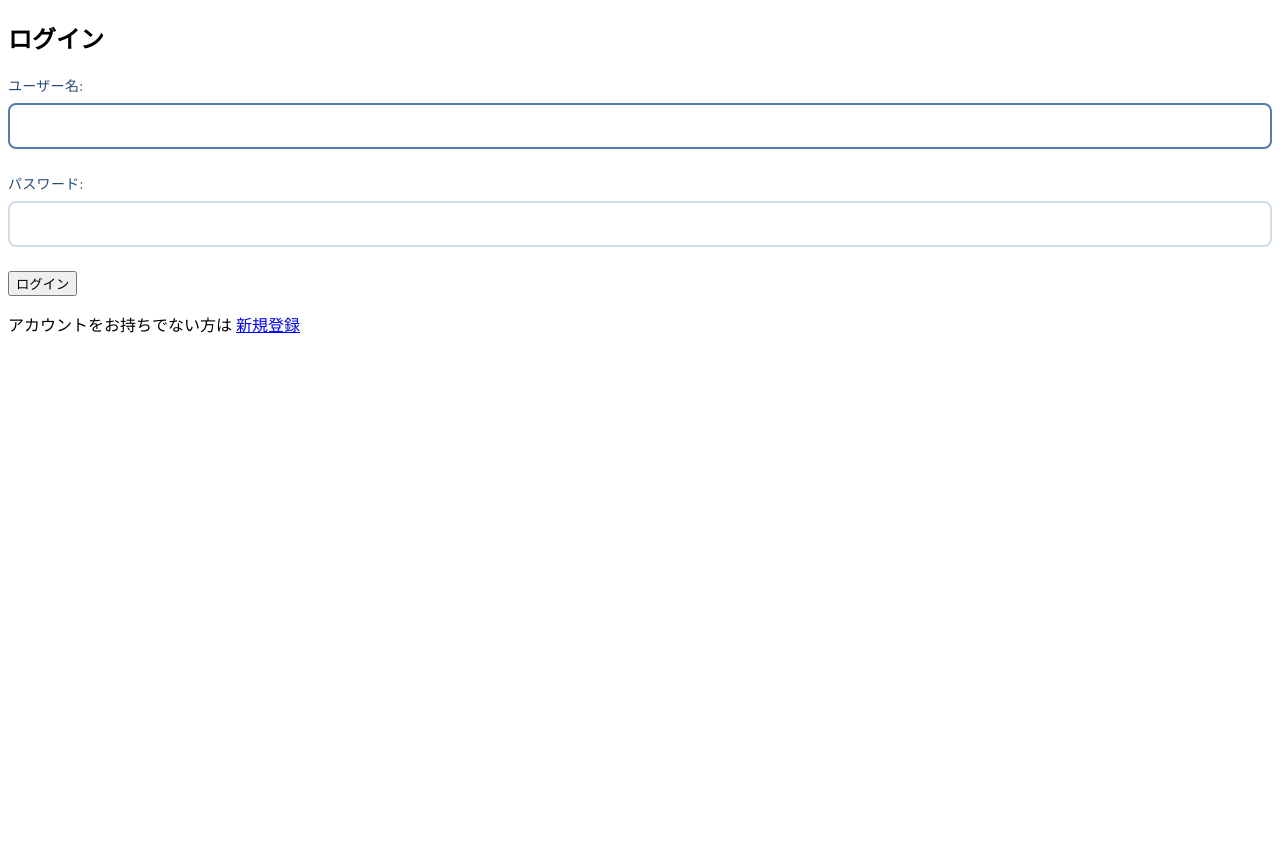
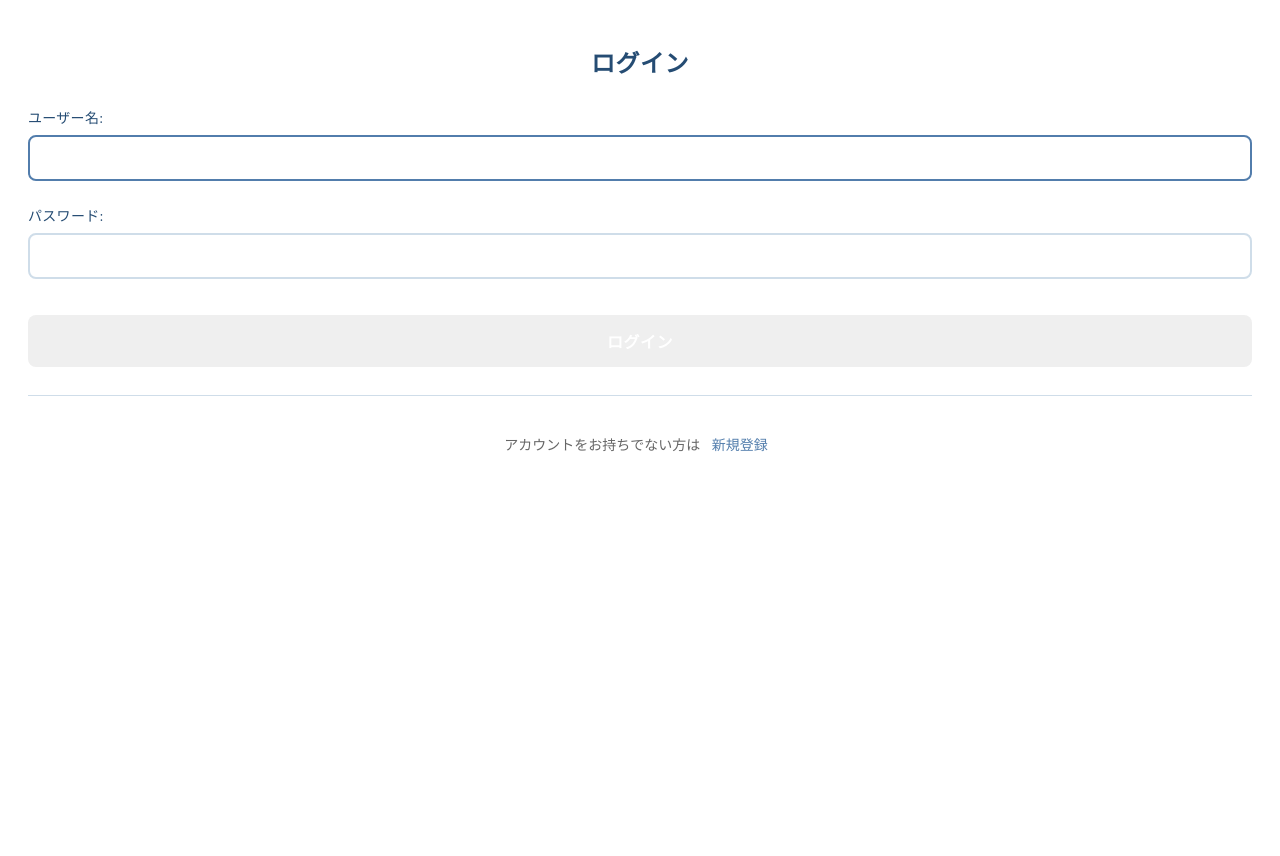
Before and after one commit to Tech-Jam-KDG-2026-Winter/Team-1-Django, a Django app: a page that uses templates/base.html in a window 1280 px wide. Shown: the part 80-936 px from the top of the page. Before the commit the page ends 413 px from the top, so only its background shows below. Run offline with Django 5.2, Linux system fonts and the light colour scheme.

Commit message:
ログイン画面のデザイン実装

```diff
--- a/static/css/style.css
+++ b/static/css/style.css
@@ -71,11 +71,19 @@
 .form-group input[type="password"]:focus{
     outline: none;
     border-color: #527dac;
-    /* box-shadow: ; */
 }
 
 .form-group input[type="text"]::placeholder{
     color: #a0b5c9;
+}
+
+.form-group input[type="checkbox"]{
+    width: 20px;
+    height: 20px;
+    margin-right: 10px;
+    vertical-align: middle;
+    cursor: pointer;
+    accent-color: #527dac;
 }
 
 .btn-submit{
@@ -120,15 +128,6 @@
     color: #254c73;
 }
 
-@media (max-width:375px) {
-    .user-create-container{
-        padding: 20px 16px;
-    }
-
-    .user-create-container h2 {
-        font-size: 22px;
-    }
-}
 .app-header{
     background: #ffffff;
     padding: 16px 20px;
@@ -158,3 +157,87 @@
     height: 32px;
     object-fit: contain;
 }
+.login-container{
+    max-width: 100%;
+    margin: 0;
+    padding: 24px 20px;
+    background: #ffffff;
+    min-height: 100vh;
+
+}
+
+.login-container h2{
+    font-size: 24px;
+    font-weight: 600;
+    color: #254c73;
+    text-align: center;
+    margin-bottom: 28px;
+    letter-spacing: 0.5px;
+}
+.error-msg{
+    padding: 12px 16px;
+    margin-bottom: 20px;
+    border-radius: 8px;
+    font-size: 14px;
+    background: #fee;
+    color: rgb(206, 68, 68);
+    border-left: 4px solid #c33;
+    text-align: center;
+}
+.btn-login{
+    width: 100%;
+    padding: 14px;
+    font-size: 16px;
+    font-weight: 600;
+    color: #ffffff;
+    background: linear-gradient(135deg,#254c73 100%);
+    border: none;
+    border-radius: 8px;
+    cursor: pointer;
+    transition: all 0.3s ease;
+    letter-spacing: 0.5px;
+    margin-top: 12px;
+    -webkit-tap-highlight-color: transparent;
+}
+
+
+.btn-login:active{
+    background: linear-gradient(135deg,#26567c 100%);
+    transform: scale(0.98);
+}
+
+.login-footer{
+    text-align: center;
+    margin-top: 28px;
+    padding-top: 24px;
+    border-top: 1px solid #cfdde9;
+}
+.login-footer p{
+    font-size: 14px;
+    color: #666;
+    margin-bottom: 8px;
+}
+
+.login-footer a{
+    color: #527dac;
+    text-decoration: none;
+    font-weight: 500;
+    transition: color 0.2s ease;
+    padding: 4px 8px;
+    -webkit-tap-highlight-color: transparent;
+}
+.login-footer a:active{
+    color: #254c73;
+}
+
+@media (max-width:375px) {
+    .user-create-container,
+    .login-container{
+        padding: 20px 16px;
+    }
+
+    .user-create-container h2,
+    .login-container h2 {
+        font-size: 22px;
+    }
+}
```
Also changed, not shown: 1 other file.
